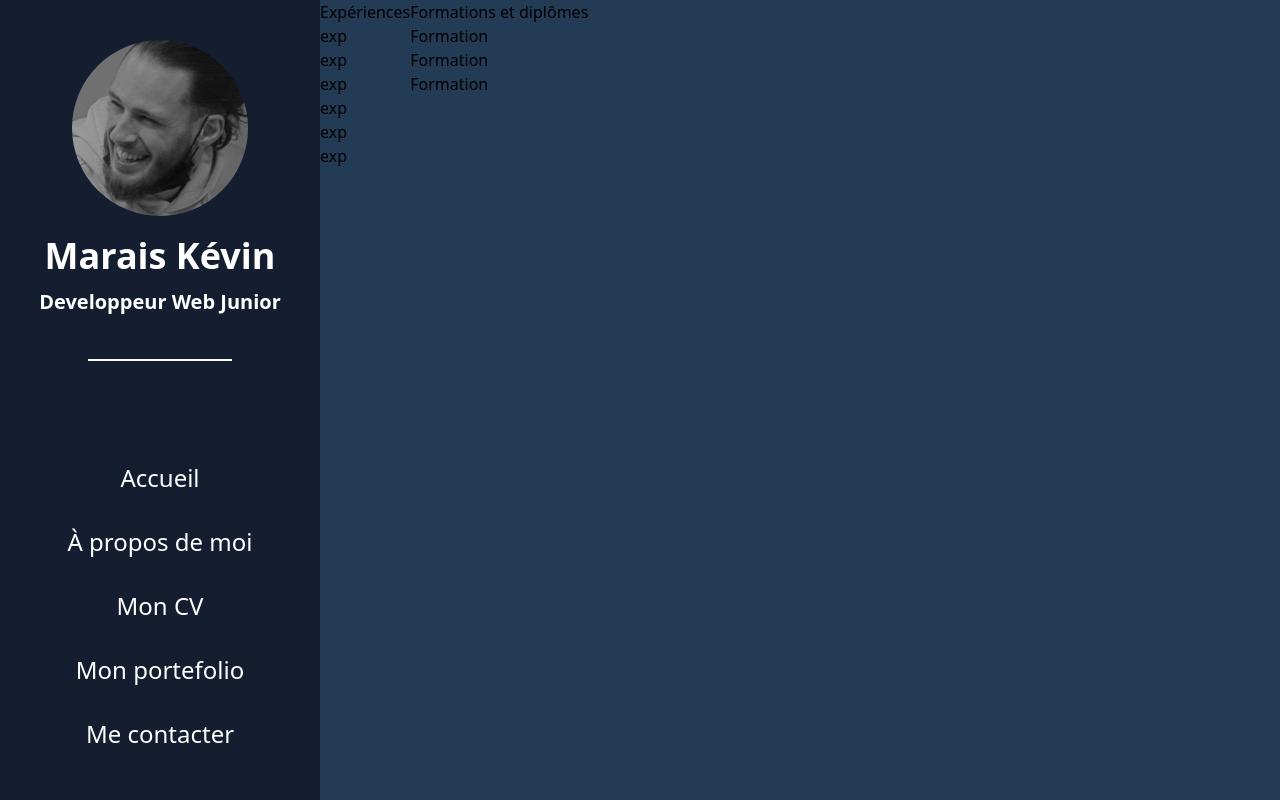
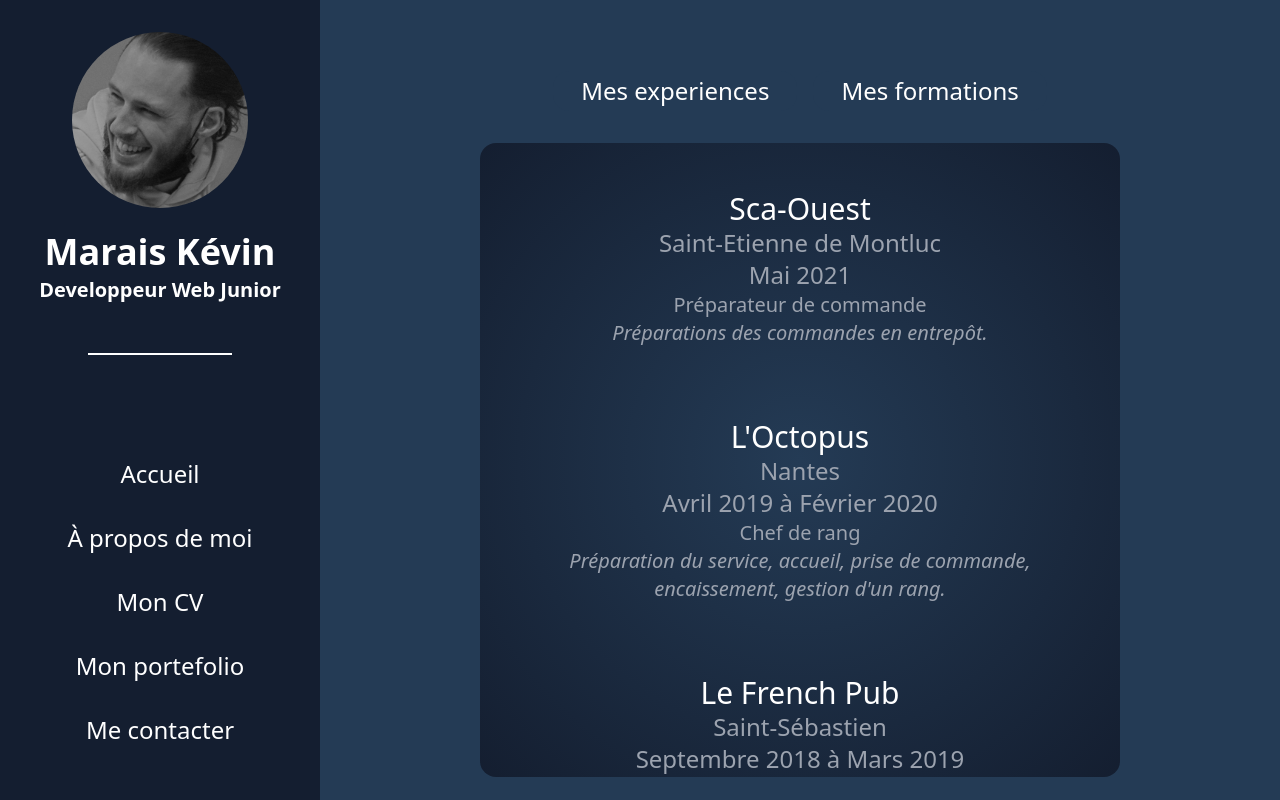
Before and after one commit to KvnMrs/Portfolio-ReactJs, a React (Create React App) app: page /cv in a window 1280 px wide. Built offline with nearby package versions, Linux system fonts and the light colour scheme.

Commit message:
13 - ajout/modification de style

```diff
--- a/src/App.js
+++ b/src/App.js
@@ -7,14 +7,12 @@ import Cv from "./pages/Cv";
 import NotFound from "./pages/NotFound";
 import Portefolio from "./pages/Portefolio";
 import BarNav from "./components/communs/barNav/BarNav";
-import ExperiencesRestauration from "./components/uniques/ExperiencesRestauration";
-import ExperiencesAutre from "./components/uniques/ExperiencesAutre";
-import ExperiencesCoiffure from "./components/uniques/ExperiencesCoiffure";
+// import Experiences from "./components/uniques/Experiences";
 
 function App() {
   return (
     <>
-      <div className="bg-light_blue flex">
+      <div className="bg-light_blue flex h-screen w-screen ">
         {/* Barre Nav */}
         <BarNav />
         {/* Routes */}
@@ -24,12 +22,7 @@ function App() {
           <Route path="/a-propos" element={<About />} />
           <Route path="/cv" element={<Cv />} />
           <Route path="/portefolio" element={<Portefolio />} />
-          <Route
-            path="/cv/restauration"
-            element={<ExperiencesRestauration />}
-          />
-          <Route path="/cv/autre" element={<ExperiencesAutre />} />
-          <Route path="/cv/coiffure" element={<ExperiencesCoiffure />} />
+          {/* <Route path="/cv/experiences" element={<Experiences />} /> */}
           <Route path="*" element={<NotFound />} />
         </Routes>
       </div>
--- a/src/components/communs/barNav/BarNav.jsx
+++ b/src/components/communs/barNav/BarNav.jsx
@@ -5,15 +5,15 @@ import img_profil from "../../../assets/imgBarNav/img_profil.png";
 const BarNav = () => {
   return (
     <>
-      <div className="bg-dark_blue text-white grid flex-shrink-0 grid-col w-80 h-screen text-center px-6">
+      <div className="bg-dark_blue text-white grid flex-shrink-0 grid-col w-80 h-screen text-center px-6  ">
         {/* PRENOM NOM */}
-        <div className="mt-5">
+        <div className="mt-3">
           <img
             src={img_profil}
-            alt="image-profil"
+            alt="profil"
             className="rounded-full w-44 mx-auto my-5"
           />
-          <h1 className="text-4xl font-bold my-3">Marais Kévin</h1>
+          <h1 className="text-4xl font-bold mt-6">Marais Kévin</h1>
           <h2 className="text-xl font-semibold m-1">Developpeur Web Junior</h2>
           {/* IMG PROFIL */}
         </div>
@@ -33,7 +33,8 @@ const BarNav = () => {
                       hover:bg-white
                       hover:text-dark_blue
                       px-4
-                      py-2"
+                      py-2
+                      "
             >
               Accueil
             </button>
@@ -50,7 +51,8 @@ const BarNav = () => {
                       hover:bg-white
                       hover:text-dark_blue
                       px-4
-                      py-2"
+                      py-2
+                      "
             >
               À propos de moi
             </button>
@@ -67,7 +69,8 @@ const BarNav = () => {
                       hover:bg-white
                       hover:text-dark_blue
                       px-4
-                      py-2"
+                      py-2
+                      "
             >
               Mon CV
             </button>
@@ -84,7 +87,8 @@ const BarNav = () => {
                       hover:bg-white
                       hover:text-dark_blue
                       px-4
-                      py-2"
+                      py-2
+                      "
             >
               Mon portefolio
             </button>
@@ -102,7 +106,8 @@ const BarNav = () => {
                       hover:bg-white
                       hover:text-dark_blue
                       px-4
-                      py-2"
+                      py-2
+                      "
             >
               Me contacter
             </button>
--- /dev/null
+++ b/src/components/uniques/Cv.css
@@ -0,0 +1,13 @@
+.no-bar::-webkit-scrollbar {
+  display: none;
+}
+
+.no-bar {
+  -ms-overflow-style: none;
+  overflow: -moz-scrollbars-none;
+}
+
+.gradiant {
+  background: radial-gradient(#243b55, #141e30);
+  /* background: radial-gradient(#141e30, #243b55); */
+}
--- /dev/null
+++ b/src/components/uniques/Experiences.jsx
@@ -0,0 +1,26 @@
+import React from "react";
+import "./Cv.css";
+import dataCv from "../../data/DataExperiences";
+
+const ExperiencesRestauration = () => {
+  return (
+    <>
+      <div className="w-4/6 bg-dark_blue gradiant rounded-2xl overflow-scroll no-bar mt-6 h-5/6 p-2 mx-auto px-5 hover:shadow-xl ">
+        {dataCv.map((exp) => (
+          <>
+            <div className=" text-center  py-8 m-2">
+              <h1 className="text-3xl text-white">{exp.entreprise}</h1>
+              <h2 className="text-2xl text-gray-400">{exp.lieu}</h2>
+              <h2 className="text-2xl text-gray-400">{exp.date}</h2>
+              <h3 className="text-xl text-gray-400">{exp.statut}</h3>
+              <p className="text-xl text-gray-400 italic">{exp.mission}</p>
+              {/* <span className="border-solid border-b-5 border-white w-full m-auto" /> */}
+            </div>
+          </>
+        ))}
+      </div>
+    </>
+  );
+};
+
+export default ExperiencesRestauration;
--- a/src/pages/Cv.jsx
+++ b/src/pages/Cv.jsx
@@ -1,26 +1,40 @@
-import React from "react";
+import React, { useState } from "react";
+import Experiences from "../components/uniques/Experiences";
+import Formations from "../components/uniques/Formations";
 
 const Cv = () => {
+  const [activeExperiences, setActiveExperiences] = useState(true);
+  const [activeFormations, setActiveFormation] = useState(false);
+
+  const showExperiences = () => {
+    setActiveExperiences(!activeExperiences);
+    setActiveFormation(!activeFormations);
+  };
+  const showFormations = () => {
+    setActiveFormation(!activeFormations);
+    setActiveExperiences(!activeExperiences);
+  };
   return (
     <>
-      <div>
-        <h2>Expériences</h2>
-        <ul>
-          <li>exp</li>
-          <li>exp</li>
-          <li>exp</li>
-          <li>exp</li>
-          <li>exp</li>
-          <li>exp</li>
-        </ul>
-      </div>
-      <div>
-        <h2>Formations et diplômes</h2>
-        <ul>
-          <li>Formation</li>
-          <li>Formation</li>
-          <li>Formation</li>
-        </ul>
+      <div className="w-full text-center  mx-auto pt-10 list-none h-screen place-content-center ">
+        <div>
+          <button
+            type="button"
+            onClick={showExperiences}
+            className="text-2xl m-2 text-white bg-light_blue hover:bg-dark_blue hover:text-white py-1 px-7 rounded-2xl hover:shadow-xl"
+          >
+            Mes experiences
+          </button>
+          <button
+            type="button"
+            onClick={showFormations}
+            className="text-2xl m-2 text-white bg-light_blue  hover:bg-dark_blue hover:text-white py-1 px-7 rounded-2xl hover:shadow-xl"
+          >
+            Mes formations
+          </button>
+        </div>
+        {activeExperiences ? <Experiences /> : ""}
+        {activeFormations ? <Formations /> : ""}
       </div>
     </>
   );
--- a/src/pages/Home.jsx
+++ b/src/pages/Home.jsx
@@ -4,18 +4,41 @@ import { Link } from "react-router-dom";
 const Home = () => {
   return (
     <>
-      <div>
-        <h1>Bienvenue !</h1>
+      <div className="text-center mx-auto mt-20 text-white">
+        <div className="mt-20">
+          <h1 className="text-4xl">Bienvenue à vous 😁 </h1>
         </div>
 
         <div>
-        <h1>Kévin Marais</h1>
-        <h2>En formation Developpeur Web full stack</h2>
+          <h1 className="text-3xl mt-20">Kévin Marais</h1>
+          <h2 className="text-2xl">En formation Developpeur Web full stack</h2>
         </div>
         <div>
+          <p className="mt-20 text-white text-1xl"> N'hésitez pas à</p>
           <Link to="/a-propos">
-          <button type="button">Continuer</button>
+            <button
+              type="button"
+              className="
+               transition
+                      duration-500
+                      ease-in-out
+                      transform
+                      rounded-lg
+                      focus:shadow-outline
+                      bg-dark_blue
+                      hover:bg-white
+                      hover:text-dark_blue
+                      px-4
+                      py-2
+                      border-1
+                      border-dark_blue
+                      mt-3
+                      "
+            >
+              Continuer
+            </button>
           </Link>
+        </div>
       </div>
     </>
   );
```
Lines whose indentation alone changed are shown as unchanged.
